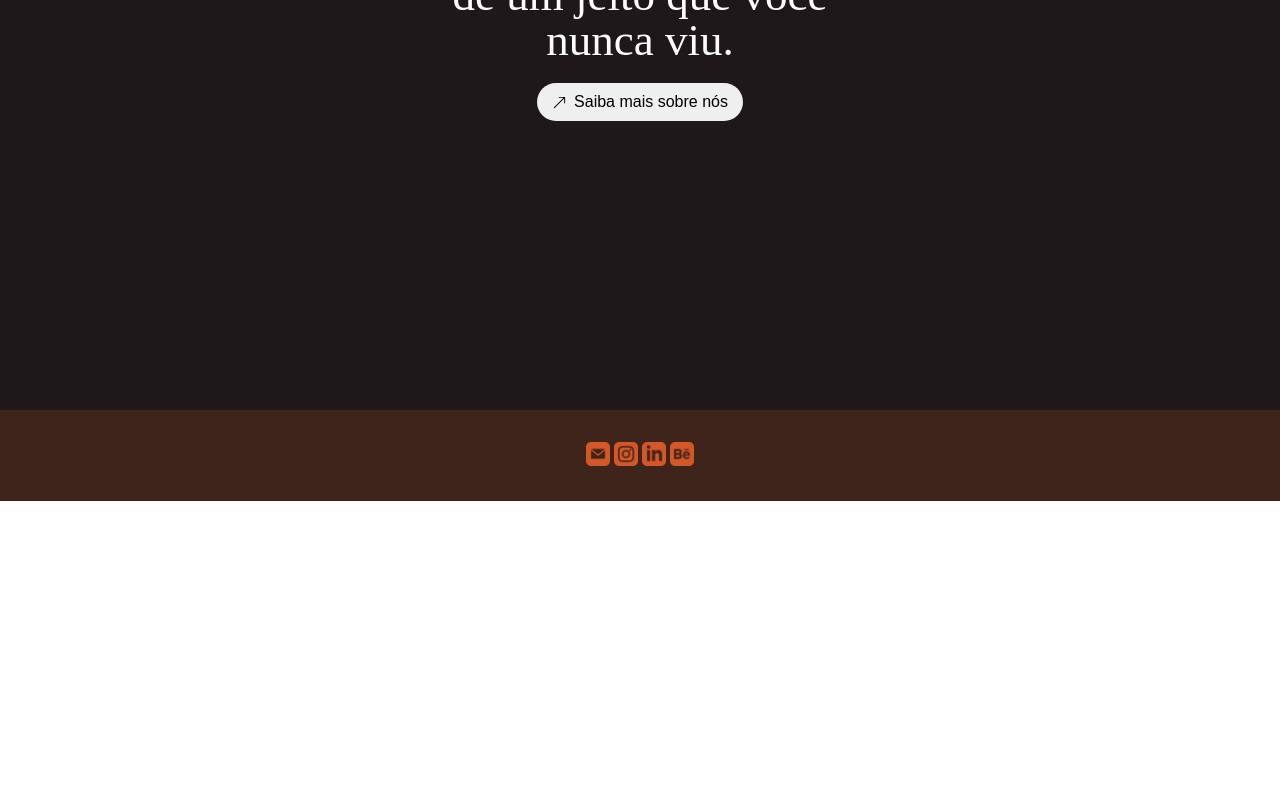
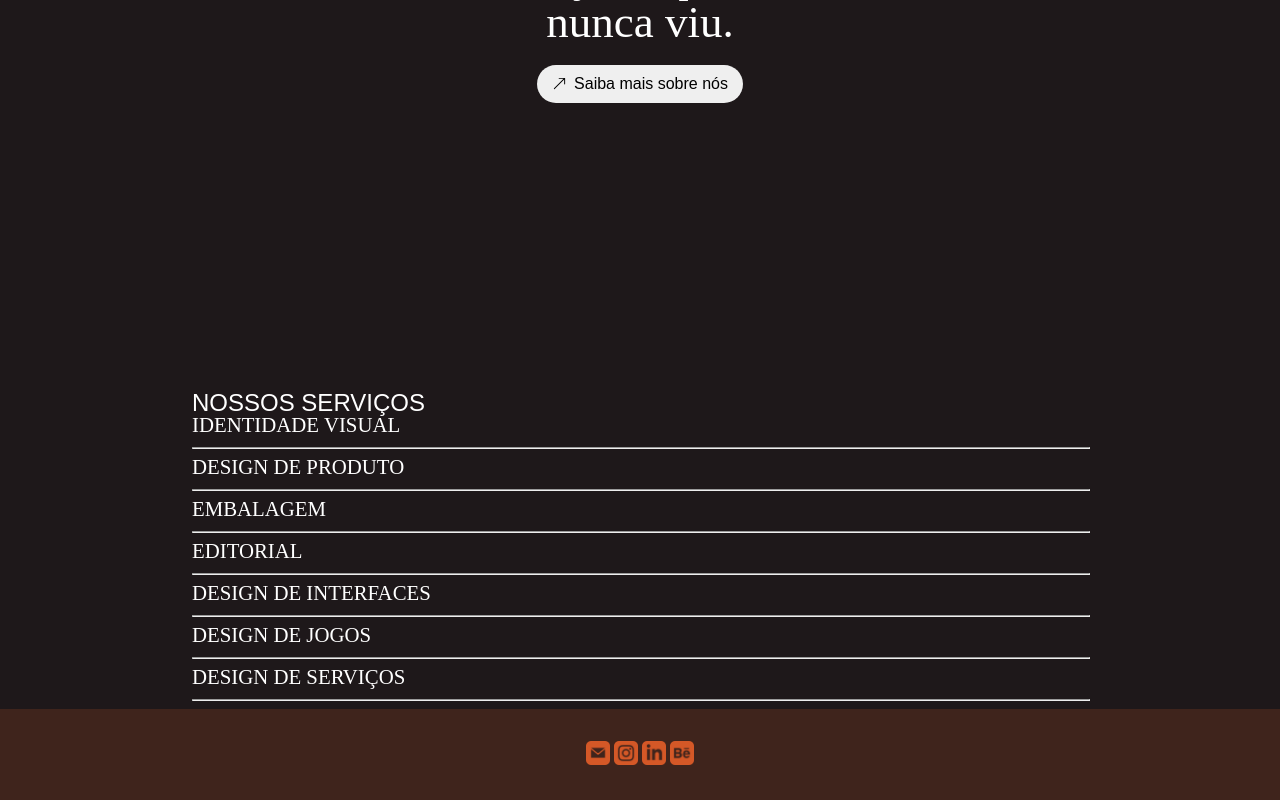
Before and after one commit to faisca-design/FaiscaJr, a Next.js app: page / in a window 1280 px wide. Shown: the part 577-1377 px from the top of the page. Before the commit the page ends 1078 px from the top, so only its background shows below. Built offline with nearby package versions, Linux system fonts and the light colour scheme.

Commit message:
integrando issue 6 #28

```diff
--- a/jsconfig.json
+++ b/jsconfig.json
@@ -2,7 +2,8 @@
   "compilerOptions": {
     "paths": {
       "@/*": ["./src/*"],
-      "@public/*": ["./public/*"]
+      "@public/*": ["./public/*"],
+      "@styles/*": ["./src/styles/*"]
     }
   }
 }
--- a/src/app/layout.js
+++ b/src/app/layout.js
@@ -1,6 +1,6 @@
 import Footer from "@/components/Footer";
 import Navbar from "@/components/Navbar";
-import styles from "./pages.module.css"
+import styles from "@styles/pages.module.css"
 
 export default function Layout({ children }) {
     return (
@@ -10,7 +10,7 @@ export default function Layout({ children }) {
             </head>
             <body style={{margin:0}}>
                 <Navbar/>
-                    <div className={styles.pageContainer}>
+                    <div className={styles.page}>
                         {children}
                     </div>
                 <Footer/>
--- a/src/app/page.js
+++ b/src/app/page.js
@@ -1,11 +1,15 @@
+import '../styles/globals.css'
+
 import BannerFaisca from '@/components/BannerFaisca'
 import LearnMoreSection from '@/components/LearnMoreSection'
-import '../styles/globals.css'
+import OurServices from '@/components/OurServices'
+
 export default function Home() {
   return (
     <>
       <BannerFaisca/>
       <LearnMoreSection />
+      <OurServices />
     </>
   )
 }
--- a/src/app/pages.module.css
+++ /dev/null
@@ -1,4 +0,0 @@
-.pageContainer{
-    padding-top: var(--header-size);
-    padding-bottom: var(--footer-size);
-}
--- /dev/null
+++ b/src/components/BannerFaisca/banner.module.css
@@ -0,0 +1,5 @@
+.box{
+    background-color: azure;
+    padding: 20px;
+    text-align: center;
+}
--- a/src/components/BannerFaisca/index.js
+++ b/src/components/BannerFaisca/index.js
@@ -1,7 +1,10 @@
 import React from 'react'
+import styles from './banner.module.css'
 
 export default function BannerFaisca() {
   return (
-    <h1>Espaço destinado pro BannerFaisca</h1>
+    <div className={styles.box}>
+      Espaço destinado pro BannerFaisca
+    </div>
   )
 }
--- a/src/components/LearnMoreSection/LearnMore.module.css
+++ b/src/components/LearnMoreSection/LearnMore.module.css
@@ -4,7 +4,7 @@
   align-items: center;
   justify-content: center;
   flex-direction: column;
-  background-color: #1E181A ;
+  background-color: #1E181A;
 }
 
 .textAbout{
--- /dev/null
+++ b/src/components/OurServices/Service.js
@@ -0,0 +1,14 @@
+import styles from './service.module.css'
+
+function Service(prop){
+    return(
+        <div className={styles.service}>
+            <p>{prop.servico}</p>
+            <hr />
+        </div>
+    )
+
+
+
+}
+export default Service
--- /dev/null
+++ b/src/components/OurServices/index.js
@@ -0,0 +1,19 @@
+import styles from  './services.module.css'
+import Service from './Service'
+
+function Services(){
+    return(
+        <div className={styles.services}>
+            <p>NOSSOS SERVIÇOS</p>
+            <Service servico="IDENTIDADE VISUAL"/>
+            <Service servico="DESIGN DE PRODUTO"/>
+            <Service servico="EMBALAGEM"/>
+            <Service servico="EDITORIAL"/>
+            <Service servico="DESIGN DE INTERFACES"/>
+            <Service servico="DESIGN DE JOGOS"/>
+            <Service servico="DESIGN DE SERVIÇOS"/>
+        </div>
+    )
+
+}
+export default Services
--- /dev/null
+++ b/src/components/OurServices/service.module.css
@@ -0,0 +1,19 @@
+.service {
+    display: flex;
+    flex-direction: column;
+    justify-content: left;
+}
+
+.service > p {
+    text-align: left;
+    color: white;
+    font-size: 2.6vh;
+    height: 3vh;
+    margin-top: 0;
+    margin-bottom: 0;
+}
+
+.service > hr {
+    margin-left: 0;
+    width: 100%;
+}
--- /dev/null
+++ b/src/components/OurServices/services.module.css
@@ -0,0 +1,15 @@
+.services {
+    display: flex;
+    justify-content: center;
+    flex-direction: column;
+    margin: auto;
+    width: 70%;
+
+}
+
+.services > p {
+    font-size: 3vh;
+    color: white;
+    text-align: left;
+    font-family: 'Allegin', sans-serif !important;
+}
--- /dev/null
+++ b/src/styles/pages.module.css
@@ -0,0 +1,3 @@
+.page{
+    background-color: #1E181A;
+}
```
